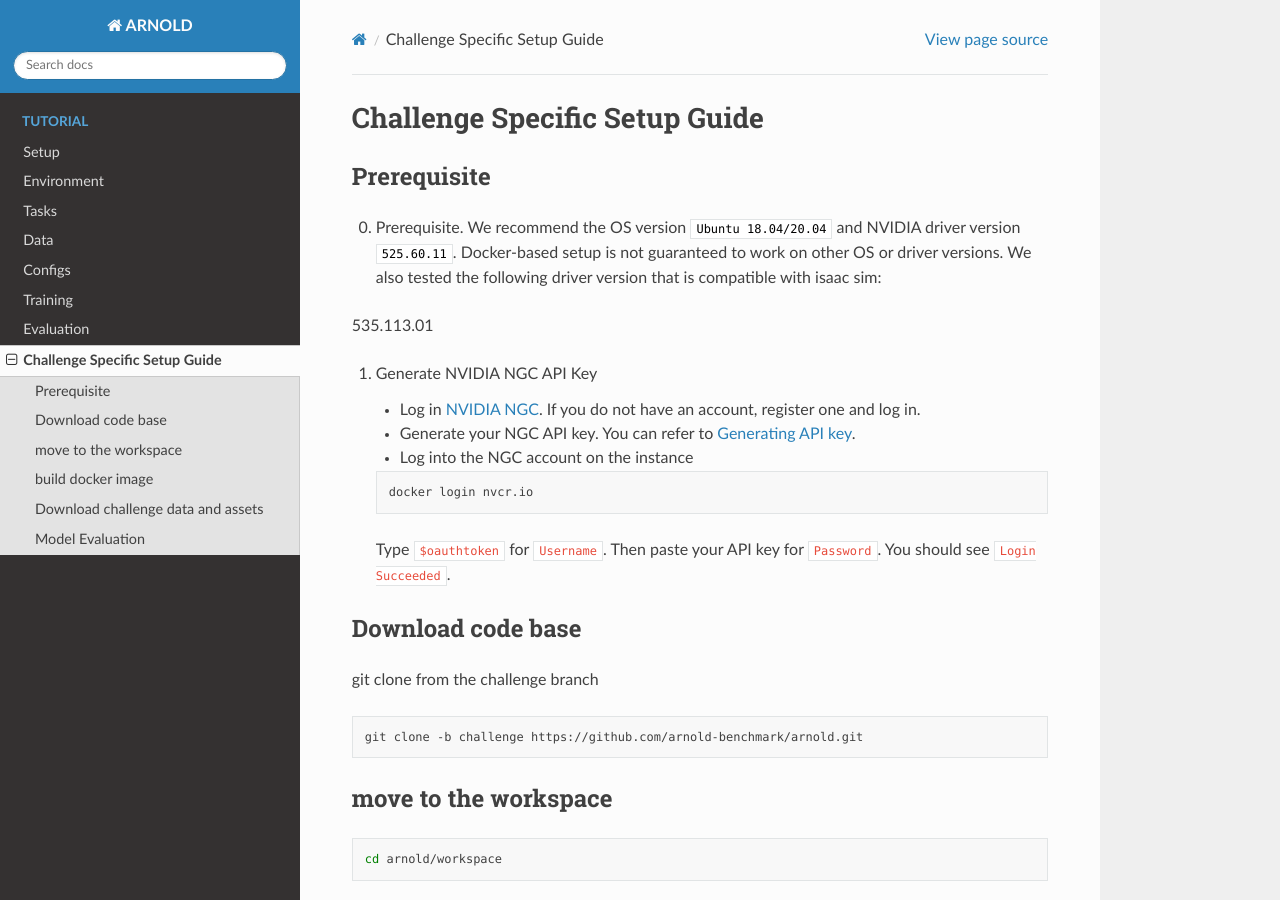
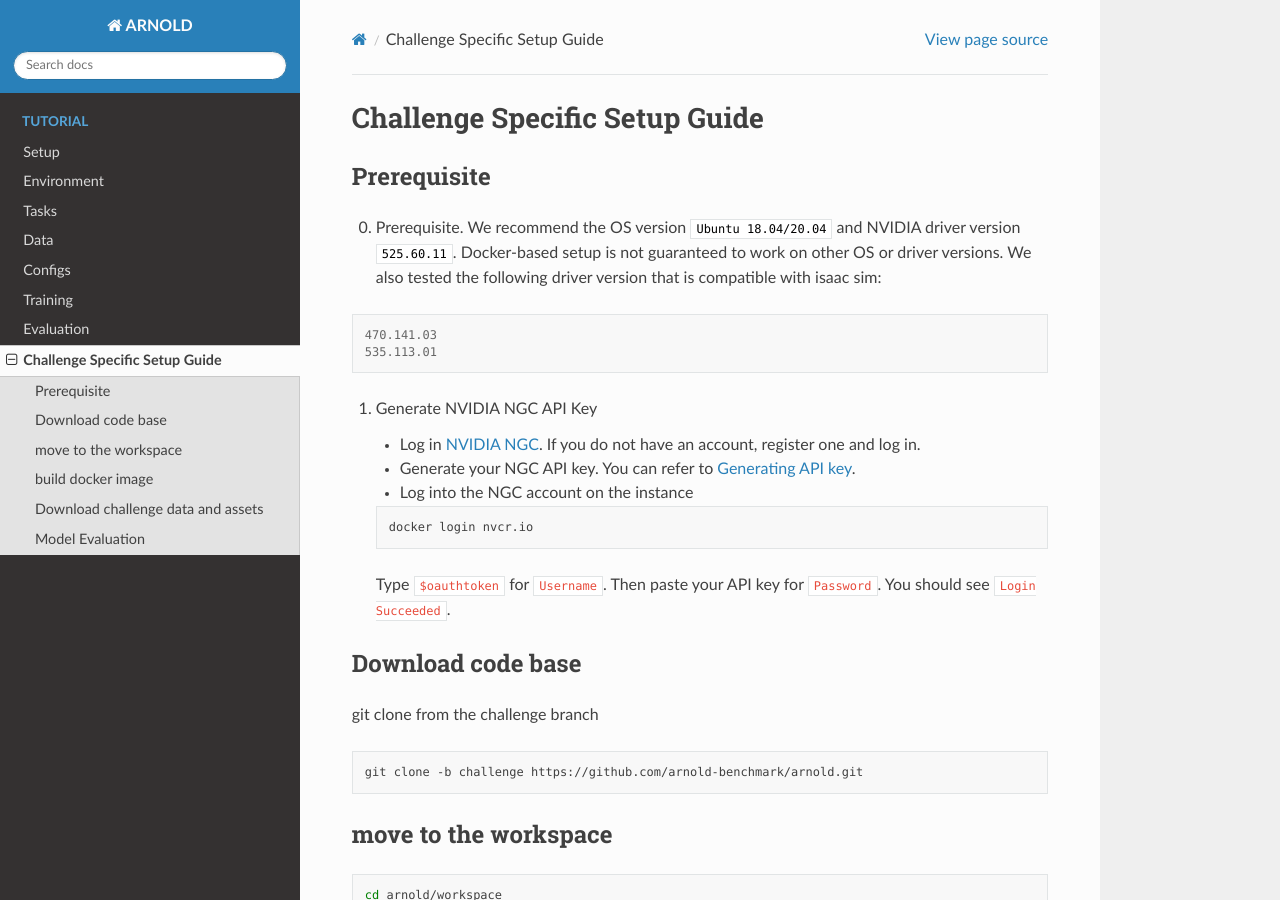
Before and after one commit to arnold-benchmark/docs, a Sphinx documentation site: the page built from docs/tutorial/challenge_setup/index.md, in a window 1280 px wide and 900 px high. Built offline with Sphinx 7.4.7 and the Read the Docs theme 2.0.0, drawn with Linux system fonts in a browser that asks for light colours.

Commit message:
Update index.md

````diff
--- a/docs/tutorial/challenge_setup/index.md
+++ b/docs/tutorial/challenge_setup/index.md
@@ -5,7 +5,10 @@
 0. Prerequisite. We recommend the OS version <tt>Ubuntu 18.04/20.04</tt> and NVIDIA driver version <tt>525.60.11</tt>. Docker-based setup is not guaranteed to work on other OS or driver versions.
 We also tested the following driver version that is compatible with isaac sim:
 
+```
+470.141.03
 535.113.01
+```
 
 1. Generate NVIDIA NGC API Key
    - Log in [NVIDIA NGC](https://catalog.ngc.nvidia.com/). If you do not have an account, register one and log in.
````
